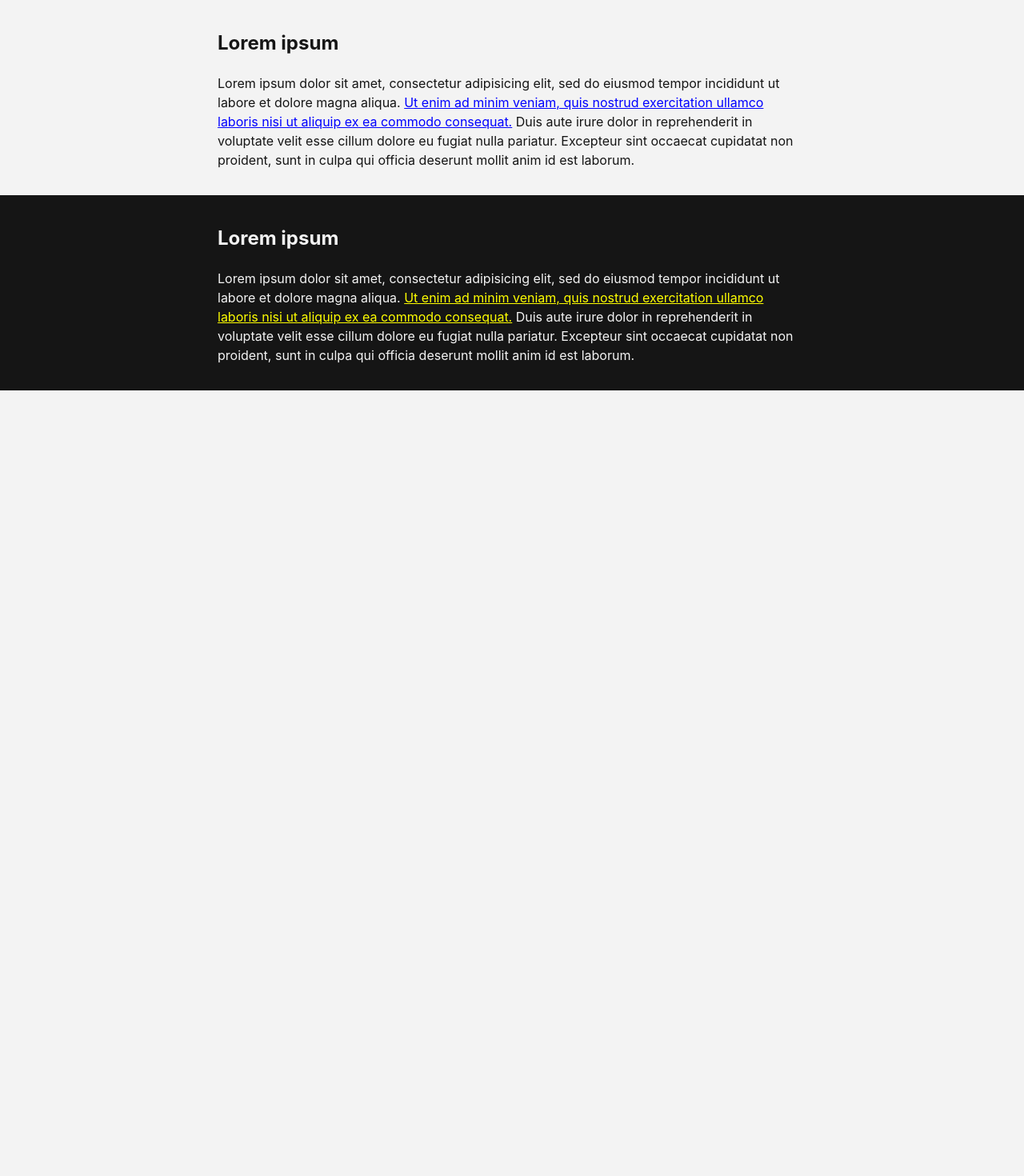
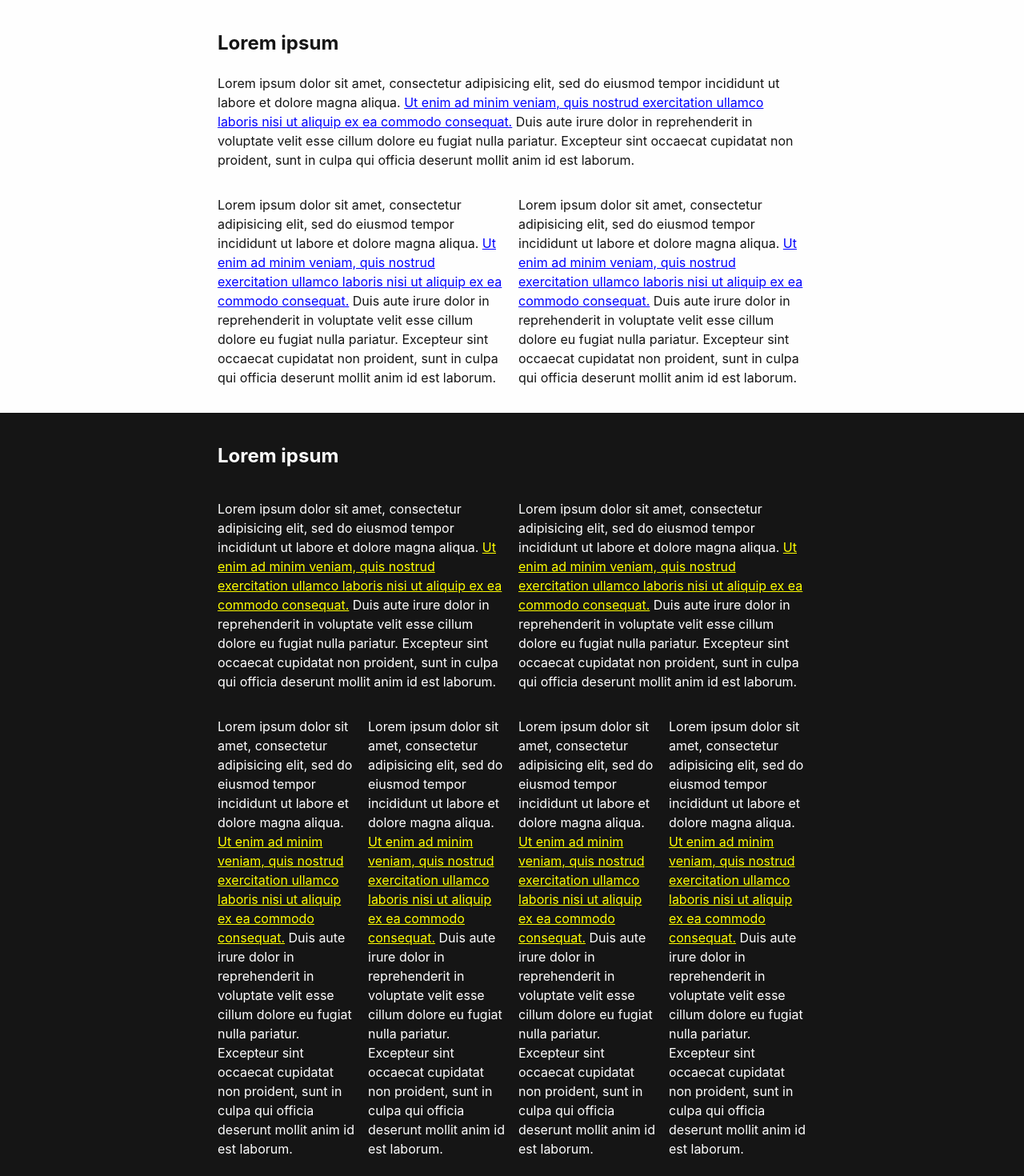
Before and after one commit to evanwinter/starter-react, a React (Vite) app: page / in a window 1280 px wide. Shown: the top 1470 px of the page at 80% size. Before the commit the page ends 800 px from the top, so only its background shows below. Built offline with nearby package versions, Linux system fonts and the light colour scheme.

Commit message:
add grid

```diff
--- a/src/js/App.js
+++ b/src/js/App.js
@@ -13,18 +13,73 @@ const App = () => {
 						voluptate velit esse cillum dolore eu fugiat nulla pariatur. Excepteur sint occaecat
 						cupidatat non proident, sunt in culpa qui officia deserunt mollit anim id est laborum.
 					</p>
+					<div className="grid two-col">
+						<p>
+							Lorem ipsum dolor sit amet, consectetur adipisicing elit, sed do eiusmod tempor incididunt
+							ut labore et dolore magna aliqua. <a href="https://example.com/" target="_blank">Ut enim ad minim veniam, quis nostrud exercitation ullamco
+							laboris nisi ut aliquip ex ea commodo consequat.</a> Duis aute irure dolor in reprehenderit in
+							voluptate velit esse cillum dolore eu fugiat nulla pariatur. Excepteur sint occaecat
+							cupidatat non proident, sunt in culpa qui officia deserunt mollit anim id est laborum.
+						</p>
+						<p>
+							Lorem ipsum dolor sit amet, consectetur adipisicing elit, sed do eiusmod tempor incididunt
+							ut labore et dolore magna aliqua. <a href="https://example.com/" target="_blank">Ut enim ad minim veniam, quis nostrud exercitation ullamco
+							laboris nisi ut aliquip ex ea commodo consequat.</a> Duis aute irure dolor in reprehenderit in
+							voluptate velit esse cillum dolore eu fugiat nulla pariatur. Excepteur sint occaecat
+							cupidatat non proident, sunt in culpa qui officia deserunt mollit anim id est laborum.
+						</p>
+					</div>
 				</div>
 			</section>
 			<section className="bg-dark">
 				<div className="container">
 					<h1>Lorem ipsum</h1>
-					<p>
-						Lorem ipsum dolor sit amet, consectetur adipisicing elit, sed do eiusmod tempor incididunt
-						ut labore et dolore magna aliqua. <a href="https://example.com/" target="_blank">Ut enim ad minim veniam, quis nostrud exercitation ullamco
-						laboris nisi ut aliquip ex ea commodo consequat.</a> Duis aute irure dolor in reprehenderit in
-						voluptate velit esse cillum dolore eu fugiat nulla pariatur. Excepteur sint occaecat
-						cupidatat non proident, sunt in culpa qui officia deserunt mollit anim id est laborum.
-					</p>
+					<div className="grid two-col">
+						<p>
+							Lorem ipsum dolor sit amet, consectetur adipisicing elit, sed do eiusmod tempor incididunt
+							ut labore et dolore magna aliqua. <a href="https://example.com/" target="_blank">Ut enim ad minim veniam, quis nostrud exercitation ullamco
+							laboris nisi ut aliquip ex ea commodo consequat.</a> Duis aute irure dolor in reprehenderit in
+							voluptate velit esse cillum dolore eu fugiat nulla pariatur. Excepteur sint occaecat
+							cupidatat non proident, sunt in culpa qui officia deserunt mollit anim id est laborum.
+						</p>
+						<p>
+							Lorem ipsum dolor sit amet, consectetur adipisicing elit, sed do eiusmod tempor incididunt
+							ut labore et dolore magna aliqua. <a href="https://example.com/" target="_blank">Ut enim ad minim veniam, quis nostrud exercitation ullamco
+							laboris nisi ut aliquip ex ea commodo consequat.</a> Duis aute irure dolor in reprehenderit in
+							voluptate velit esse cillum dolore eu fugiat nulla pariatur. Excepteur sint occaecat
+							cupidatat non proident, sunt in culpa qui officia deserunt mollit anim id est laborum.
+						</p>
+					</div>
+					<div className="grid four-col">
+						<p>
+							Lorem ipsum dolor sit amet, consectetur adipisicing elit, sed do eiusmod tempor incididunt
+							ut labore et dolore magna aliqua. <a href="https://example.com/" target="_blank">Ut enim ad minim veniam, quis nostrud exercitation ullamco
+							laboris nisi ut aliquip ex ea commodo consequat.</a> Duis aute irure dolor in reprehenderit in
+							voluptate velit esse cillum dolore eu fugiat nulla pariatur. Excepteur sint occaecat
+							cupidatat non proident, sunt in culpa qui officia deserunt mollit anim id est laborum.
+						</p>
+						<p>
+							Lorem ipsum dolor sit amet, consectetur adipisicing elit, sed do eiusmod tempor incididunt
+							ut labore et dolore magna aliqua. <a href="https://example.com/" target="_blank">Ut enim ad minim veniam, quis nostrud exercitation ullamco
+							laboris nisi ut aliquip ex ea commodo consequat.</a> Duis aute irure dolor in reprehenderit in
+							voluptate velit esse cillum dolore eu fugiat nulla pariatur. Excepteur sint occaecat
+							cupidatat non proident, sunt in culpa qui officia deserunt mollit anim id est laborum.
+						</p>
+						<p>
+							Lorem ipsum dolor sit amet, consectetur adipisicing elit, sed do eiusmod tempor incididunt
+							ut labore et dolore magna aliqua. <a href="https://example.com/" target="_blank">Ut enim ad minim veniam, quis nostrud exercitation ullamco
+							laboris nisi ut aliquip ex ea commodo consequat.</a> Duis aute irure dolor in reprehenderit in
+							voluptate velit esse cillum dolore eu fugiat nulla pariatur. Excepteur sint occaecat
+							cupidatat non proident, sunt in culpa qui officia deserunt mollit anim id est laborum.
+						</p>
+						<p>
+							Lorem ipsum dolor sit amet, consectetur adipisicing elit, sed do eiusmod tempor incididunt
+							ut labore et dolore magna aliqua. <a href="https://example.com/" target="_blank">Ut enim ad minim veniam, quis nostrud exercitation ullamco
+							laboris nisi ut aliquip ex ea commodo consequat.</a> Duis aute irure dolor in reprehenderit in
+							voluptate velit esse cillum dolore eu fugiat nulla pariatur. Excepteur sint occaecat
+							cupidatat non proident, sunt in culpa qui officia deserunt mollit anim id est laborum.
+						</p>
+					</div>
 				</div>
 			</section>
 		</main>
--- a/src/scss/index.scss
+++ b/src/scss/index.scss
@@ -1,4 +1,4 @@
-$white: #f3f3f3;
+$white: #fefefe;
 $black: #151515;
 
 $link-color: blue;
@@ -54,3 +54,14 @@ a {
 		}
 	}
 }
+
+.grid {
+	display: grid;
+	grid-gap: 1rem;
+	@media (min-width: $breakpoint-sm) {
+		grid-template-columns: 1fr 1fr;
+		&.two-col { grid-template-columns: 1fr 1fr; }
+		&.three-col { grid-template-columns: 1fr 1fr 1fr; }
+		&.four-col { grid-template-columns: 1fr 1fr 1fr 1fr; }
+	}
+}
```
